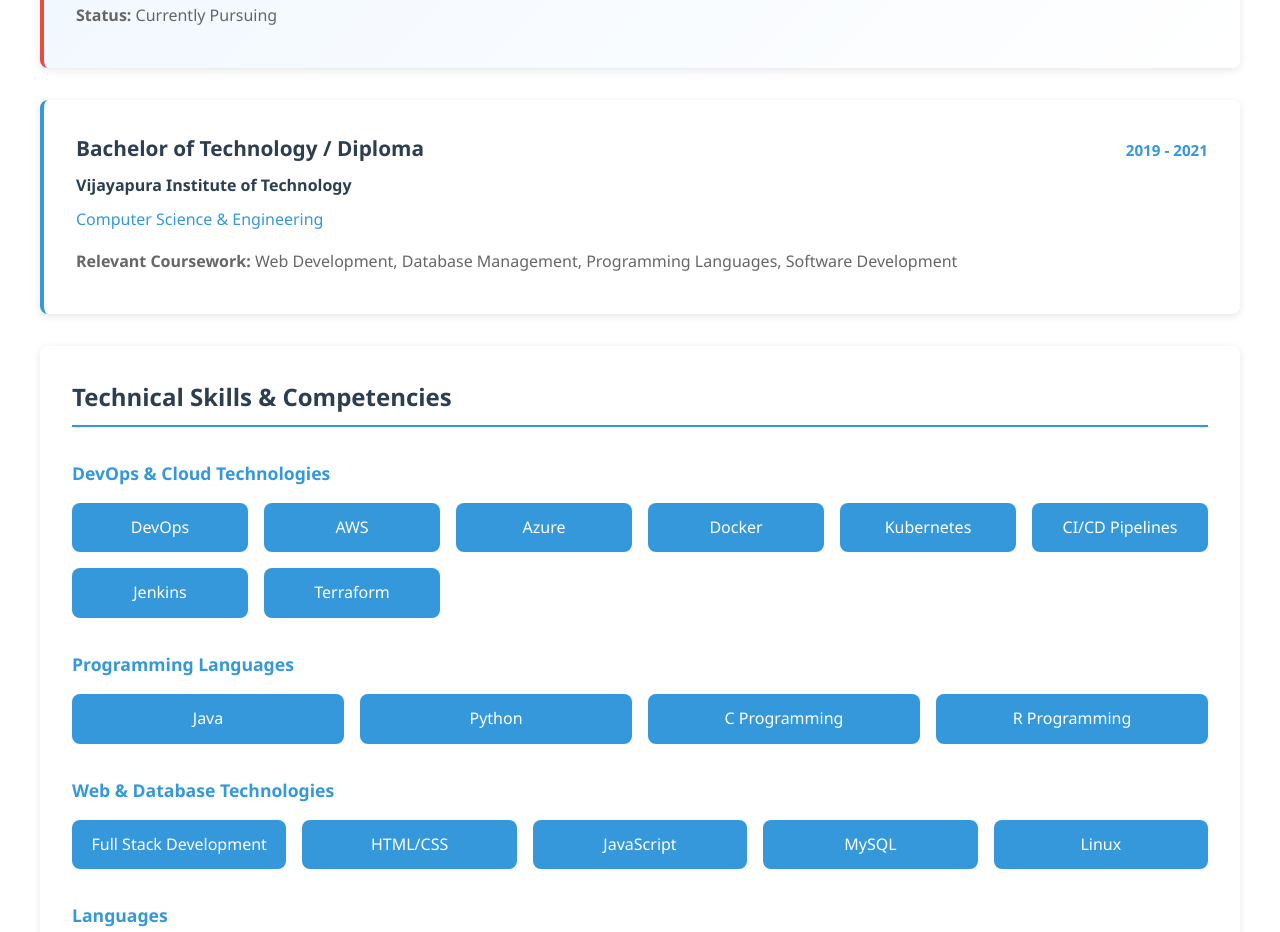
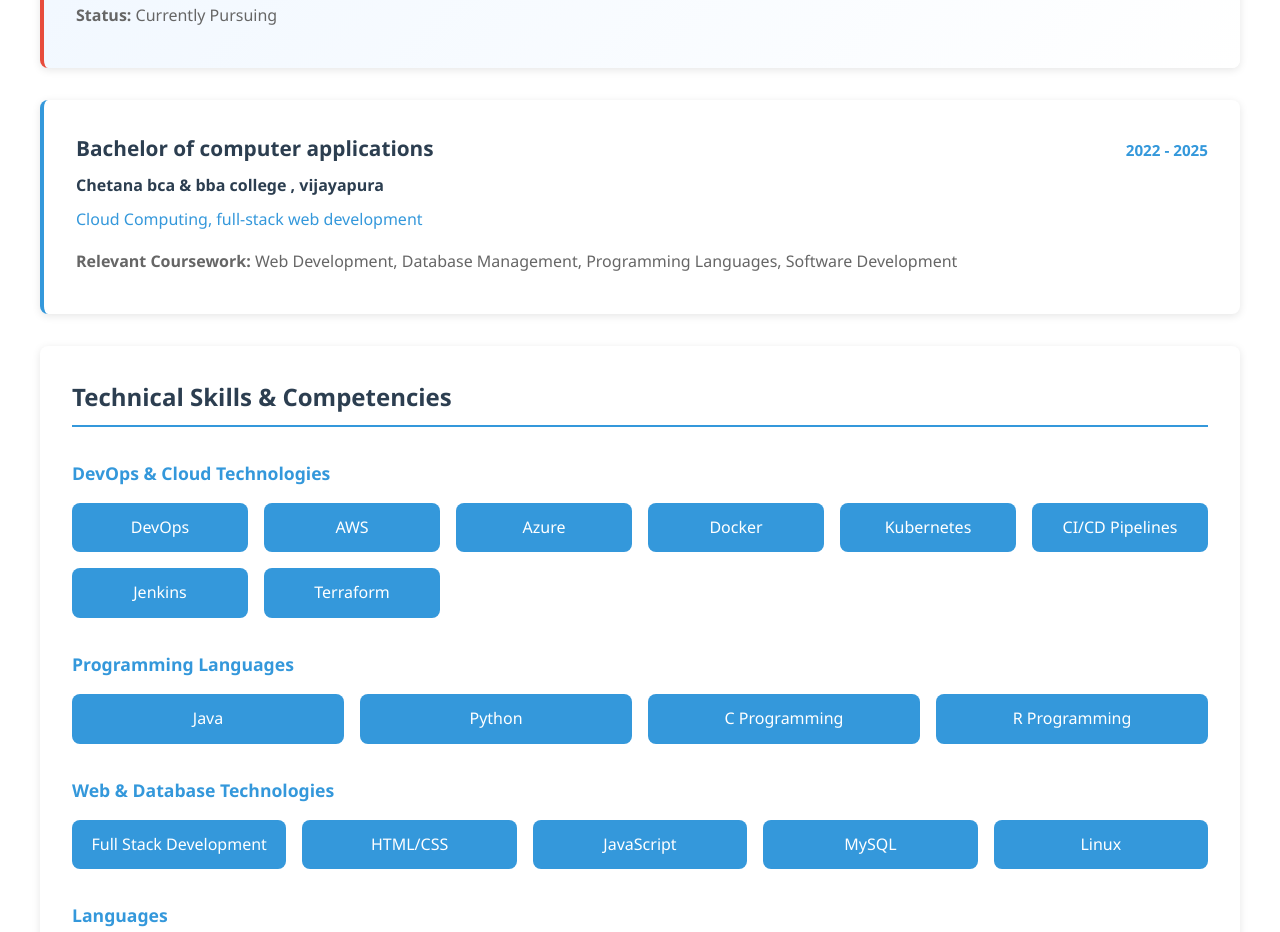
Before and after one commit to Prashant-112-coder/myportfolio, a plain HTML site: page index.html in a window 1280 px wide. Shown: the part 1732-2664 px from the top of the page. Drawn offline with Linux system fonts and the light colour scheme.

Commit message:
Update Bachelor degree - Chetana BCA College 2022-2025

```diff
--- a/index.html
+++ b/index.html
@@ -93,11 +93,11 @@
 
                 <div class="education-item">
                     <div class="education-header">
-                        <h3 class="degree">Bachelor of Technology / Diploma</h3>
-                        <span class="date">2019 - 2021</span>
+                        <h3 class="degree">Bachelor of computer applications </h3>
+                        <span class="date">2022 - 2025</span>
                     </div>
-                    <p class="university">Vijayapura Institute of Technology</p>
-                    <p class="specialization">Computer Science & Engineering</p>
+                    <p class="university">Chetana bca & bba college , vijayapura</p>
+                    <p class="specialization">Cloud Computing, full-stack web development</p>
                     <div class="education-details">
                         <p><strong>Relevant Coursework:</strong> Web Development, Database Management, Programming Languages, Software Development</p>
                     </div>
```
